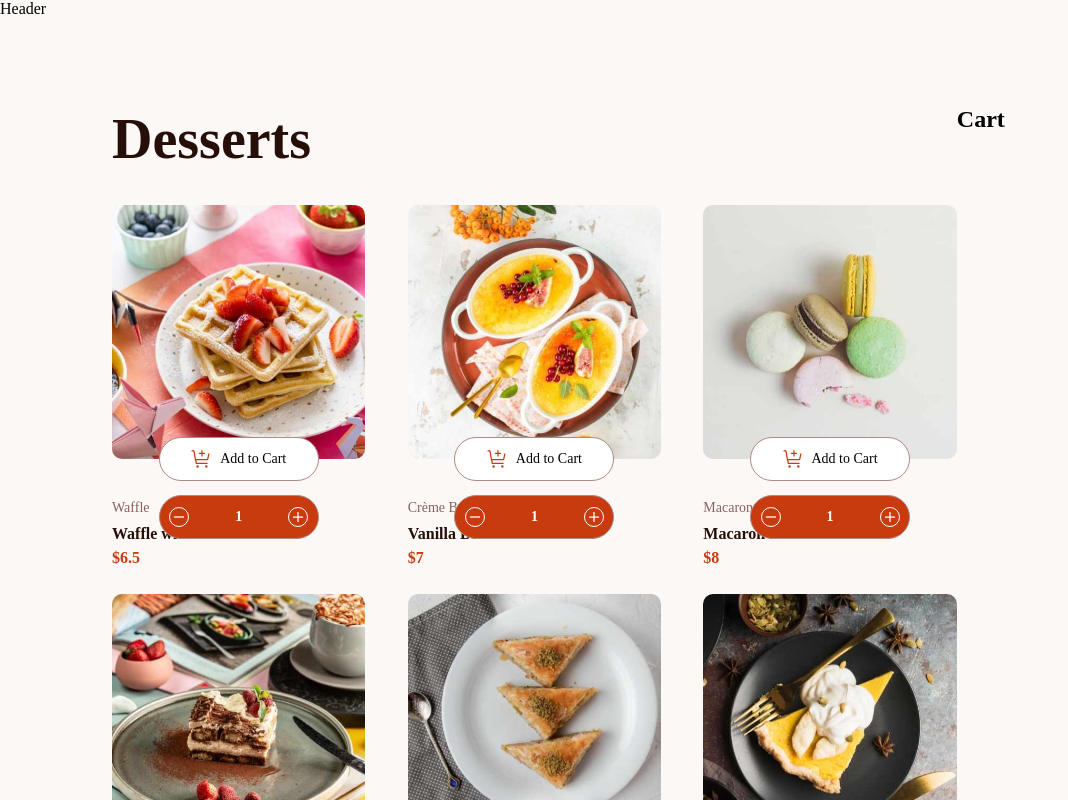
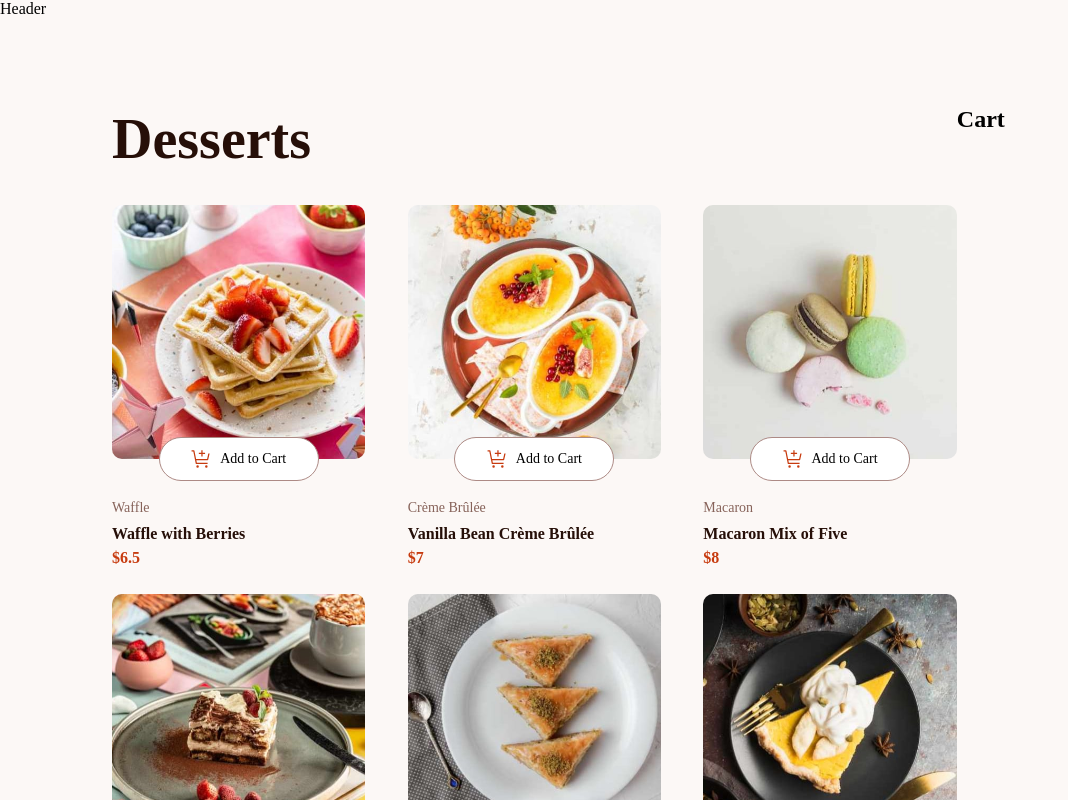
Before and after one commit to KiwiScreams/Product-list-with-cart, a React (Vite) app: page / in a window 1280 px wide. Shown: the top 800 px of the page, without its empty margins (0-1068 px from the left). Built offline with nearby package versions, Linux system fonts and the light colour scheme.

Commit message:
add cart btn

```diff
--- a/src/components/product/Product.css
+++ b/src/components/product/Product.css
@@ -12,37 +12,30 @@
 }
 .product div.add-cart
 {
+    background-color: var(--white-clr);
+    gap: 8px;
+    border: 1px solid var(--rose-400-clr);
+}
+.product .quantity-btn
+{
+    background-color: var(--red-clr);
+    gap: 46px;
+    color: var(--white-clr);
+    font-weight: 600;
+    border: 1px solid var(--red-clr);
+}
+.product .cart-btn
+{
     position: absolute;
     bottom: -22px;
     left: 50%;
     transform: translateX(-50%);
     border-radius: 50px;
-    background-color: var(--white-clr);
     width: 160px;
     height: 44px;
     display: flex;
     align-items: center;
-    gap: 8px;
     justify-content: center;
-    border: 1px solid var(--rose-400-clr);
-}
-.product .quantity-btn
-{
-    position: absolute;
-    bottom: -80px;
-    left: 50%;
-    transform: translateX(-50%);
-    border-radius: 50px;
-    background-color: var(--red-clr);
-    width: 160px;
-    height: 44px;
-    display: flex;
-    align-items: center;
-    gap: 46px;
-    color: var(--white-clr);
-    font-weight: 600;
-    justify-content: center;
-    border: 1px solid var(--rose-400-clr);
 }
 .product .quantity-btn .btn
 {
--- a/src/components/product/Product.jsx
+++ b/src/components/product/Product.jsx
@@ -2,7 +2,16 @@ import "./Product.css";
 import cartIcon from "../../assets/images/icon-add-to-cart.svg";
 import minus from "../../assets/images/icon-decrement-quantity.svg";
 import plus from "../../assets/images/icon-increment-quantity.svg";
+import { useState } from "react";
 const Product = ({ data }) => {
+  const [isHovered, setIsHovered] = useState(false);
+  const handleMouseOver = () => {
+    setIsHovered(true);
+  };
+
+  const handleMouseOut = () => {
+    setIsHovered(false);
+  };
   return (
     <>
       <div className="product">
@@ -13,12 +22,15 @@ const Product = ({ data }) => {
             backgroundSize: "cover",
             backgroundPosition: "center",
           }}
+          onMouseOver={handleMouseOver}
+          onMouseOut={handleMouseOut}
         >
-          <div className="text-preset-4 add-cart">
+          <div className="text-preset-4 add-cart cart-btn">
             <img src={cartIcon} alt="" />
             Add to Cart
           </div>
-          <div className="text-preset-4 quantity-btn">
+          {isHovered && (
+            <div className="text-preset-4 quantity-btn cart-btn">
               <span className="btn">
                 <svg
                   xmlns="http://www.w3.org/2000/svg"
@@ -46,6 +58,7 @@ const Product = ({ data }) => {
                 </svg>
               </span>
             </div>
+          )}
         </div>
         <h3 className="text-preset-4 category">{data.category}</h3>
         <h2 className="text-preset-3 name">{data.name}</h2>
```
Lines whose indentation alone changed are shown as unchanged.
